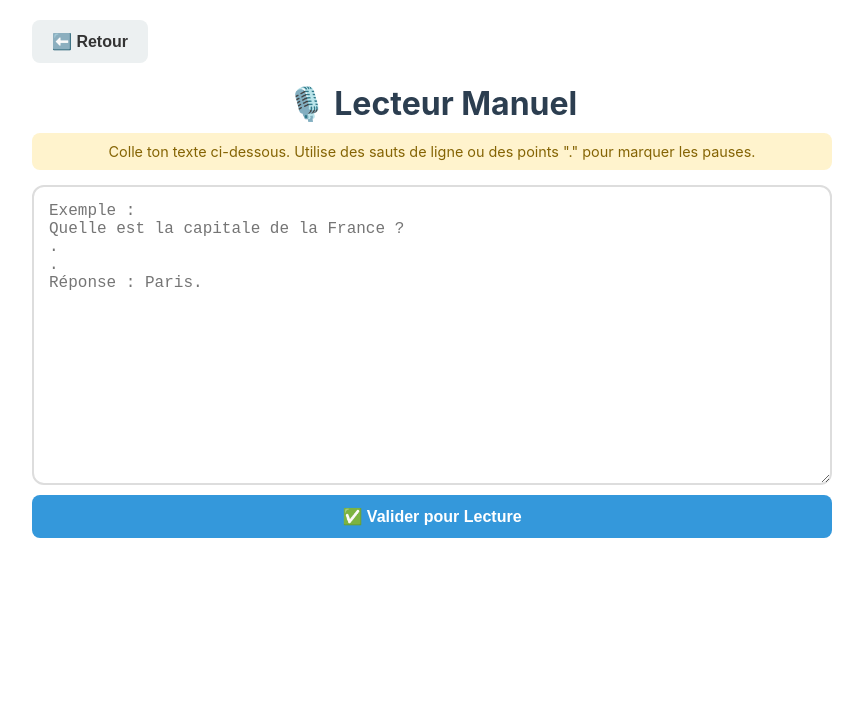
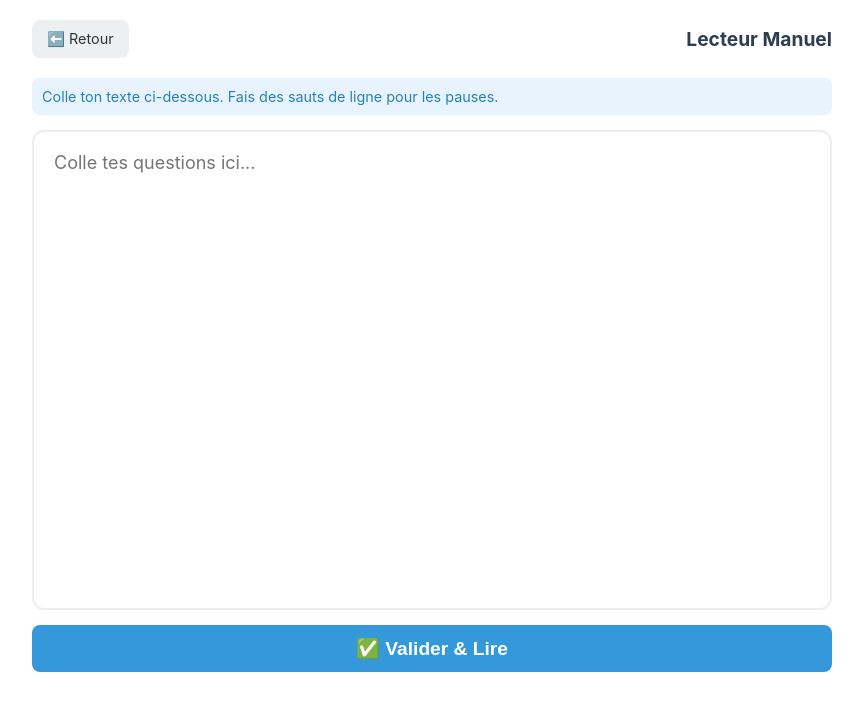
Before and after one commit to 2nnbpsyh6y-afk/dashboard, a plain HTML site: page lecteur.html in a window 1280 px wide. Shown: the whole page, without its empty margins (208-1071 px from the left). Drawn offline with Linux system fonts and the light colour scheme.

Commit message:
Update lecteur.html

```diff
--- a/lecteur.html
+++ b/lecteur.html
@@ -3,100 +3,116 @@
 <head>
     <meta charset="UTF-8">
     <meta name="viewport" content="width=device-width, initial-scale=1.0">
-    <title>Lecteur Manuel iOS</title>
+    <title>Lecteur Manuel</title>
     <style>
-        body { font-family: -apple-system, BlinkMacSystemFont, "Segoe UI", Roboto, sans-serif; background-color: #fff; padding: 20px; max-width: 800px; margin: 0 auto; color: #111;}
+        body {
+            font-family: -apple-system, BlinkMacSystemFont, "Segoe UI", Roboto, sans-serif;
+            background-color: #fff;
+            padding: 20px;
+            max-width: 800px;
+            margin: 0 auto;
+            color: #111;
+        }
 
-        /* Boutons de navigation */
-        .nav-bar { margin-bottom: 20px; display: flex; justify-content: space-between; }
-        button { padding: 12px 20px; border-radius: 8px; border: none; font-size: 16px; font-weight: bold; cursor: pointer; }
-        .btn-back { background-color: #ecf0f1; color: #333; }
-        .btn-action { background-color: #3498db; color: white; width: 100%; margin-top: 10px;}
-        .btn-reset { background-color: #e74c3c; color: white; display: none;} /* Caché par défaut */
+        /* HEADER */
+        .header { margin-bottom: 20px; display: flex; justify-content: space-between; align-items: center;}
+        h1 { margin: 0; font-size: 1.2rem; color: #2c3e50; }
 
-        /* Zone de saisie (Mode Édition) */
+        /* BOUTONS */
+        button {
+            padding: 12px 20px;
+            border-radius: 8px;
+            border: none;
+            font-size: 16px;
+            font-weight: bold;
+            cursor: pointer;
+        }
+        .btn-back { background-color: #ecf0f1; color: #333; text-decoration: none; padding: 10px 15px; border-radius: 8px; font-size: 0.9rem;}
+        .btn-action { background-color: #3498db; color: white; width: 100%; margin-top: 15px; font-size: 1.2rem;}
+        .btn-edit { background-color: #f39c12; color: white; display: none; } /* Caché au début */
+
+        /* ZONE DE SAISIE (MODE EDIT) */
         #inputZone {
             width: 100%;
-            height: 300px;
-            border: 2px solid #ddd;
+            height: 60vh; /* Prend 60% de la hauteur de l'écran */
+            border: 2px solid #eee;
             border-radius: 12px;
-            padding: 15px;
-            font-size: 16px;
-            font-family: monospace;
+            padding: 20px;
+            font-size: 18px;
+            font-family: -apple-system, sans-serif;
             box-sizing: border-box;
             display: block;
+            resize: none;
         }
 
-        /* Zone de lecture (Mode Lecture) - Cachée au début */
+        /* ZONE DE LECTURE (MODE READ) */
         #readerZone {
-            display: none;
-            font-size: 24px; /* Gros pour bien voir */
+            display: none; /* Caché au début */
+            font-size: 26px; /* Très gros pour que l'iPad lise bien */
             line-height: 1.6;
             text-align: left;
-            padding: 20px;
-            white-space: pre-wrap; /* Respecte les sauts de ligne */
+            padding: 10px;
+            white-space: pre-wrap; /* Garde les sauts de ligne */
         }
 
-        h1 { text-align: center; color: #2c3e50; margin-bottom: 10px; }
-        .tip { background: #fff3cd; padding: 10px; border-radius: 8px; font-size: 0.9rem; color: #856404; margin-bottom: 15px; text-align: center;}
+        .instruction {
+            background: #e8f4fd; color: #2980b9; padding: 10px; border-radius: 8px; margin-bottom: 15px; font-size: 0.9rem;
+        }
     </style>
 </head>
 <body>
 
-    <div class="nav-bar">
-        <button class="btn-back" onclick="window.location.href='index.html'">⬅️ Retour</button>
-        <button class="btn-reset" id="resetBtn" onclick="resetMode()">✏️ Modifier le texte</button>
+    <div class="header">
+        <a href="index.html" class="btn-back">⬅️ Retour</a>
+        <h1>Lecteur Manuel</h1>
+        <button class="btn-edit" id="editBtn" onclick="editMode()">✏️ Modifier</button>
     </div>
 
-    <h1>🎙️ Lecteur Manuel</h1>
-
-    <div id="editContainer">
-        <div class="tip">
-            Colle ton texte ci-dessous. Utilise des sauts de ligne ou des points "." pour marquer les pauses.
+    <div id="editorContainer">
+        <div class="instruction">
+            Colle ton texte ci-dessous. Fais des sauts de ligne pour les pauses.
         </div>
-        <textarea id="inputZone" placeholder="Exemple :
-Quelle est la capitale de la France ?
-.
-.
-Réponse : Paris."></textarea>
-        <button class="btn-action" onclick="startMode()">✅ Valider pour Lecture</button>
+        <textarea id="inputZone" placeholder="Colle tes questions ici..."></textarea>
+        <button class="btn-action" onclick="readMode()">✅ Valider & Lire</button>
     </div>
 
     <div id="readerZone"></div>
 
     <script>
-        // Sauvegarde automatique du texte pour ne pas le perdre
-        const savedText = localStorage.getItem('manualText');
-        if (savedText) {
-            document.getElementById('inputZone').value = savedText;
+        // On récupère les éléments
+        const inputZone = document.getElementById('inputZone');
+        const readerZone = document.getElementById('readerZone');
+        const editorContainer = document.getElementById('editorContainer');
+        const editBtn = document.getElementById('editBtn');
+
+        // Sauvegarde auto : On remet le dernier texte utilisé s'il existe
+        const saved = localStorage.getItem('monTexte');
+        if(saved) inputZone.value = saved;
+
+        function readMode() {
+            const text = inputZone.value;
+            if (!text.trim()) return alert("La case est vide !");
+
+            // 1. Sauvegarde
+            localStorage.setItem('monTexte', text);
+
+            // 2. Mise en page
+            readerZone.innerText = text; // Affiche le texte proprement
+
+            // 3. Bascule d'affichage
+            editorContainer.style.display = 'none';
+            readerZone.style.display = 'block';
+            editBtn.style.display = 'block';
+
+            // Petit scroll en haut
+            window.scrollTo(0, 0);
         }
 
-        function startMode() {
-            const text = document.getElementById('inputZone').value;
-            if (!text.trim()) return alert("Colle du texte d'abord !");
-
-            // Sauvegarde
-            localStorage.setItem('manualText', text);
-
-            // Bascule l'affichage
-            document.getElementById('editContainer').style.display = 'none';
-            const reader = document.getElementById('readerZone');
-            reader.style.display = 'block';
-
-            // Affiche le texte proprement
-            reader.innerText = text;
-
-            // Affiche le bouton "Modifier"
-            document.getElementById('resetBtn').style.display = 'block';
-
-            // Petit message temporaire
-            alert("Texte prêt ! Active maintenant le contrôleur vocal de ton iPad.");
-        }
-
-        function resetMode() {
-            document.getElementById('editContainer').style.display = 'block';
-            document.getElementById('readerZone').style.display = 'none';
-            document.getElementById('resetBtn').style.display = 'none';
+        function editMode() {
+            // Retour à l'éditeur
+            editorContainer.style.display = 'block';
+            readerZone.style.display = 'none';
+            editBtn.style.display = 'none';
         }
     </script>
 </body>
```
